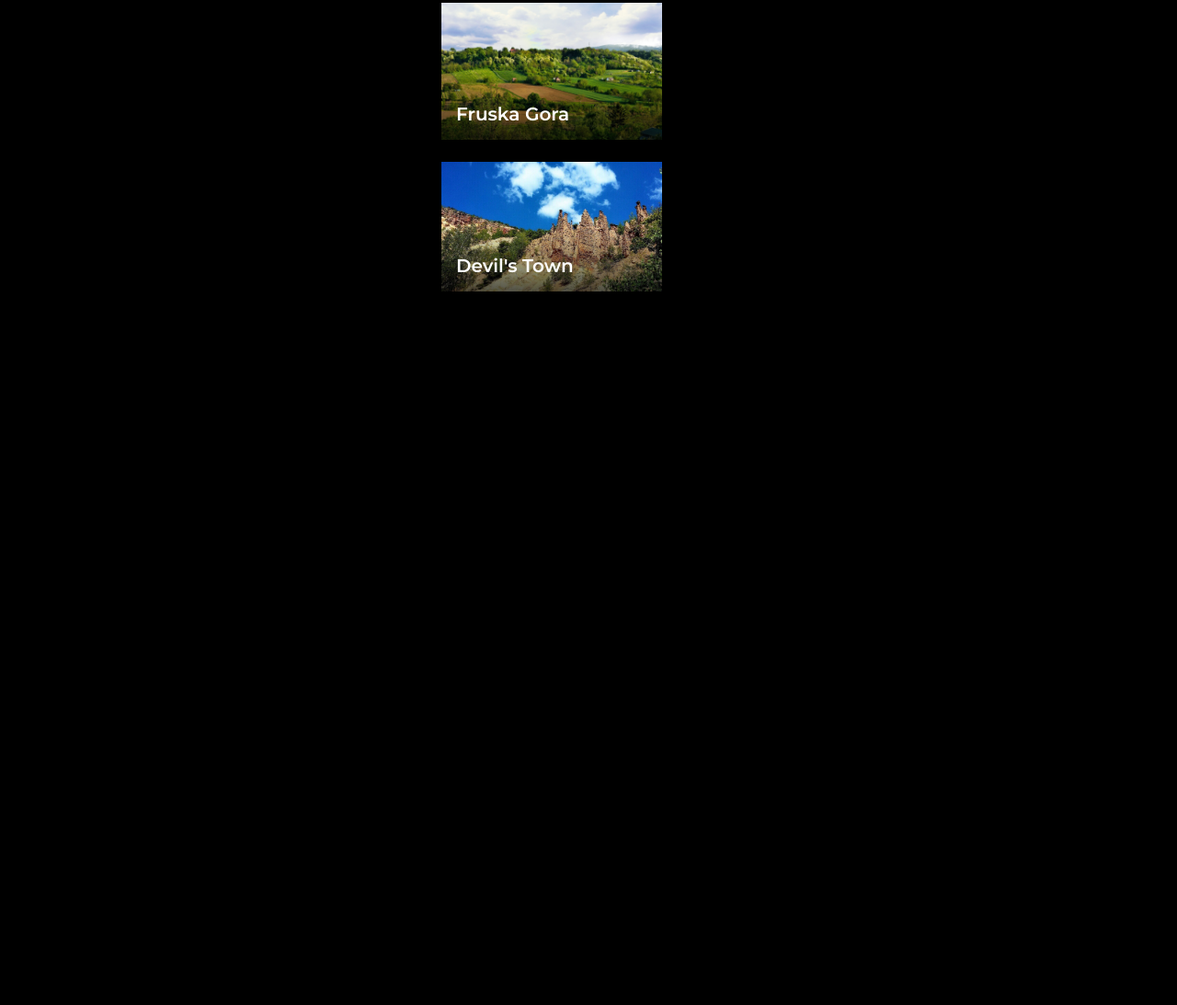
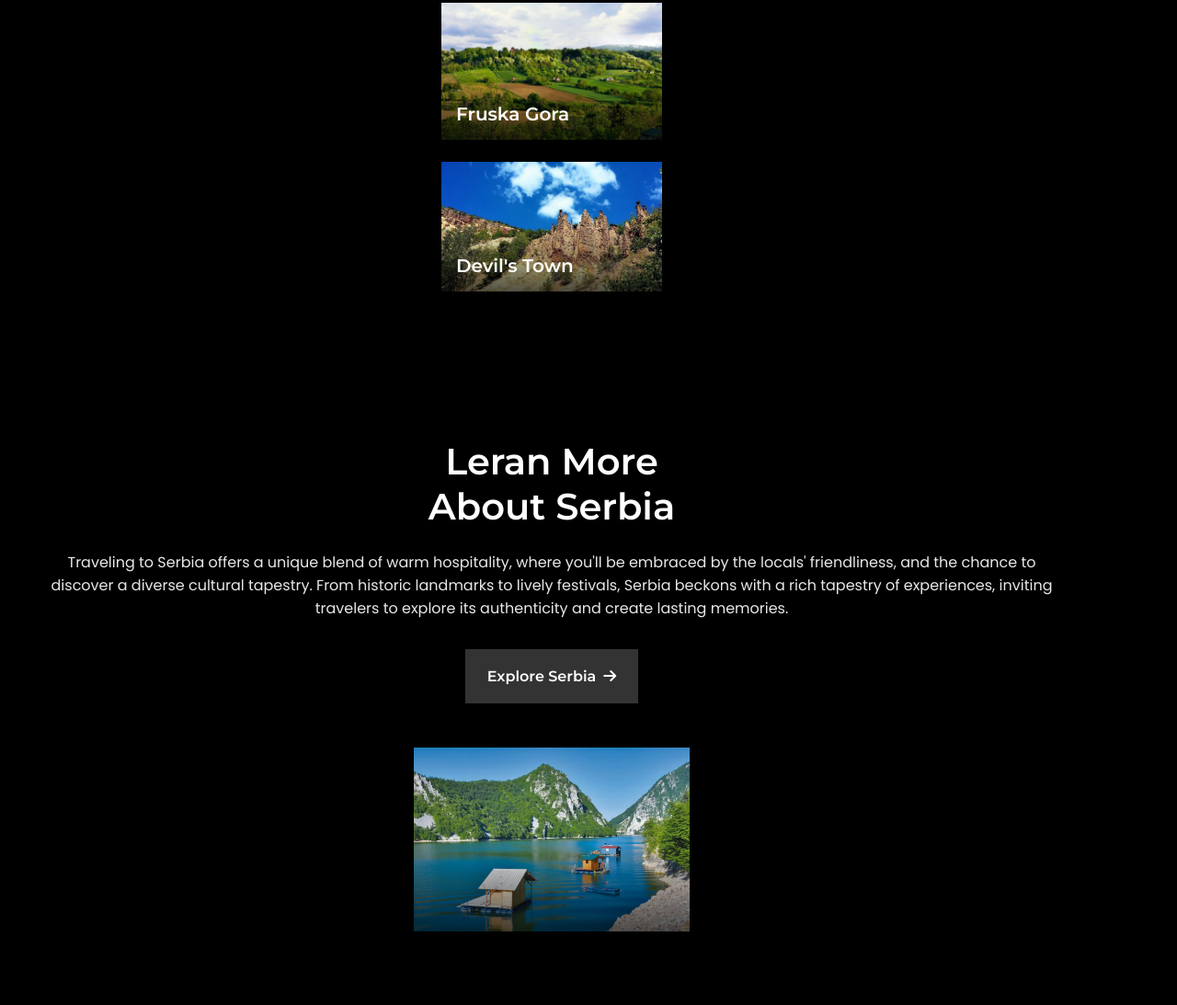
Before and after one commit to dunjans10/travelSerbia, a plain HTML site: page index.html in a window 1280 px wide. Shown: the part 894-1987 px from the top of the page at 92% size. Before the commit the page ends 1291 px from the top, so only its background shows below. Drawn offline with Linux system fonts and the light colour scheme.

Commit message:
Finished about section

```diff
--- a/index.html
+++ b/index.html
@@ -11,7 +11,7 @@
   <header class="header" id="header">
     <nav class="nav container">
       <a href="#" class="nav__logo">
-        Travel
+        Travel Serbia
       </a>
       <div class="nav__menu" id="nav__menu">
         <ul class="nav__list">
@@ -82,6 +82,22 @@
         </div>
       </div>
     </section>
+
+    <section class="about section" id="about">
+      <div class="about__container container grid">
+        <div class="about__data">
+          <h2 class="section__title">Leran More <br> About Serbia</h2>
+          <p class="about__description">
+            Traveling to Serbia offers a unique blend of warm hospitality, where you'll be embraced by the locals' friendliness, and the chance to discover a diverse cultural tapestry. From historic landmarks to lively festivals, Serbia beckons with a rich tapestry of experiences, inviting travelers to explore its authenticity and create lasting memories.
+          </p>
+          <a href="#" class="button">Explore Serbia <i class="fa-solid fa-arrow-right"></i></a>
+        </div>
+        <div class="about__image">
+          <img src="img/about.webp" alt="about image" class="about__img">
+          <div class="about__shadow"></div>
+        </div>
+      </div>
+    </section>
   </main>
 
   <footer class="footer">
--- a/style.css
+++ b/style.css
@@ -314,3 +314,41 @@ z-index: 1;
 .button:hover i {
   transform: translateX(.25rem);
 }
+
+/* ABOUT */
+
+.about__container{
+  row-gap: 3rem;
+}
+
+.about__data{
+  text-align: center;
+}
+
+.about__description{
+  margin-bottom: 2rem;
+}
+
+.about__image{
+  position: relative;
+  justify-self: center;
+  overflow: hidden;
+}
+
+.about__img{
+  width:300px;
+  transition:transform .4s;
+}
+
+.about__shadow{
+  position: absolute;
+  top: 0;
+  left: 0;
+  width: 100%;
+  height: 100%;
+  background:linear-gradient(180deg, hsla(0, 0%, 0%, 0) 50%, hsl(0, 0%, 0%) 125%);
+}
+
+.about__image:hover .about__img{
+  transform: scale(1.2);
+}
```
Also changed, not shown: img/about.webp (added).
